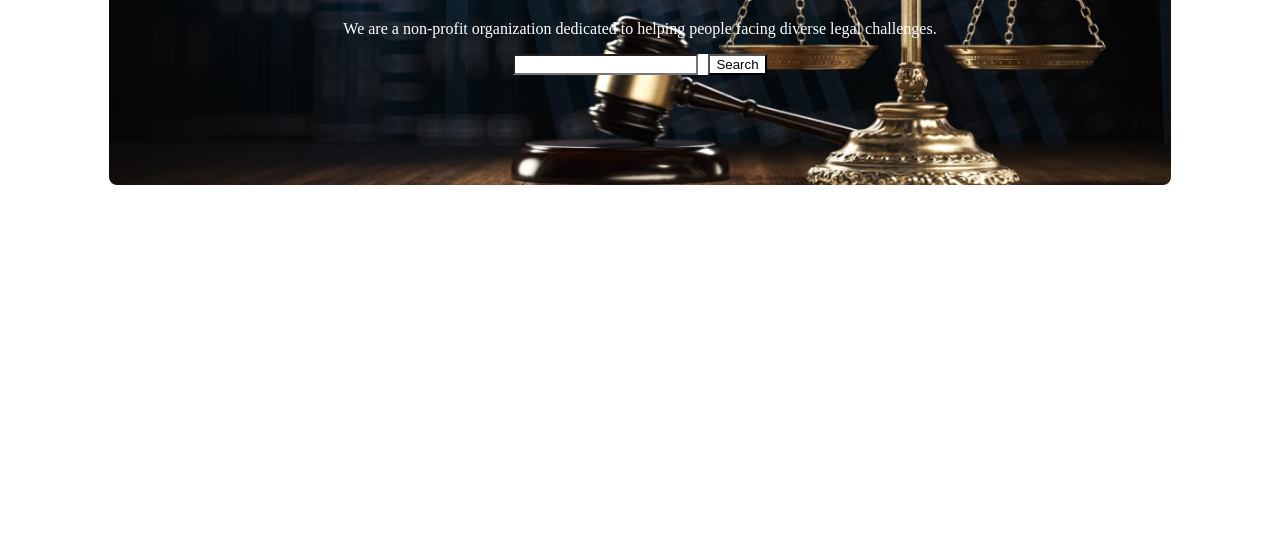
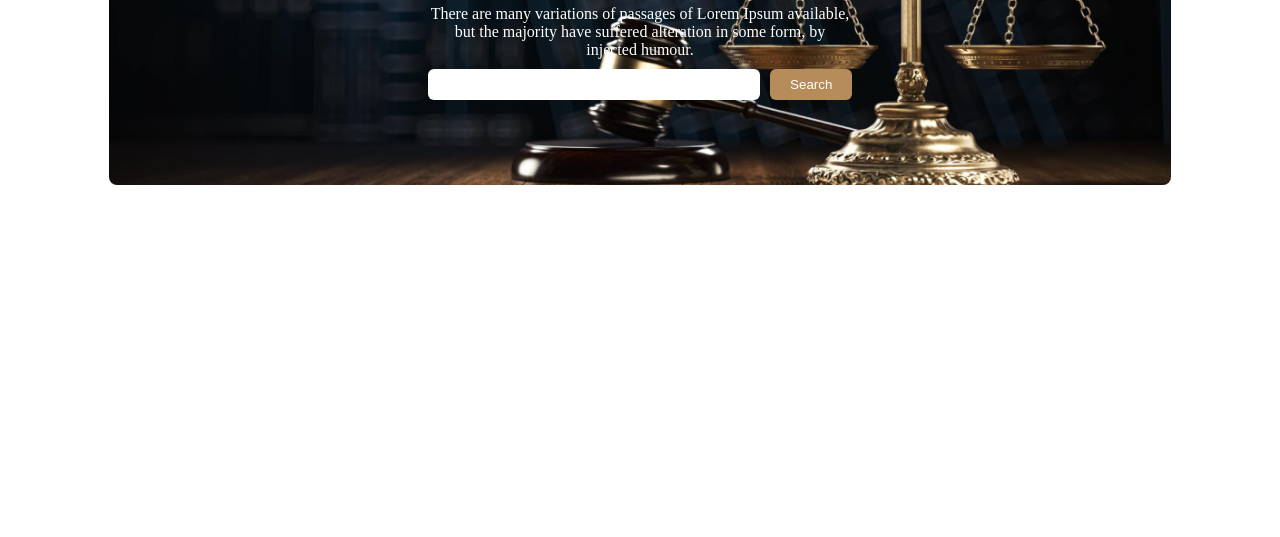
Before and after one commit to Robiul-Haque/Justice-html-css-responsive-template, a plain HTML site: page index.html in a window 1280 px wide. Shown: the part 263-800 px from the top of the page. Drawn offline with Linux system fonts and the light colour scheme.

Commit message:
complete hero section

```diff
--- a/index.html
+++ b/index.html
@@ -21,11 +21,12 @@
             <button type="button">Free Consultation</button>
         </nav>
         <div class="hero-section">
-            <h1>Justice for All</h1>
-            <p>We are a non-profit organization dedicated to helping people facing diverse legal challenges.</p>
+            <h1>We Provide Effective Legal Solutions</h1>
+            <p>There are many variations of passages of Lorem Ipsum available, but the majority have suffered alteration
+                in some form, by injected humour.</p>
             <div class="input-group">
-                <input type="text" name="search">
-                <button type="submit">Search</button>
+                <input type="text" name="search" class="input">
+                <button type="submit" class="input-btn">Search</button>
             </div>
         </div>
     </header>
--- a/style.css
+++ b/style.css
@@ -52,10 +52,12 @@
 }
 
 .hero-section>h1,
-p,
-a {
+p {
     background-color: transparent;
     color: #ffffff;
+    width: 40%;
+    text-align: center;
+    margin: 10px;
 }
 
 .input-group {
@@ -63,4 +65,22 @@ a {
     column-gap: 10px;
     align-items: center;
     margin-bottom: 20px;
+    background-color: transparent;
+    width: 40%;
 }
+
+.input {
+    width: 100%;
+    padding: 8px;
+    border-radius: 6px;
+    border: none;
+    outline: none;
+}
+
+.input-btn {
+    background-color: #B68C5A;
+    color: white;
+    padding: 8px 20px;
+    border: none;
+    border-radius: 6px;
+}
```
